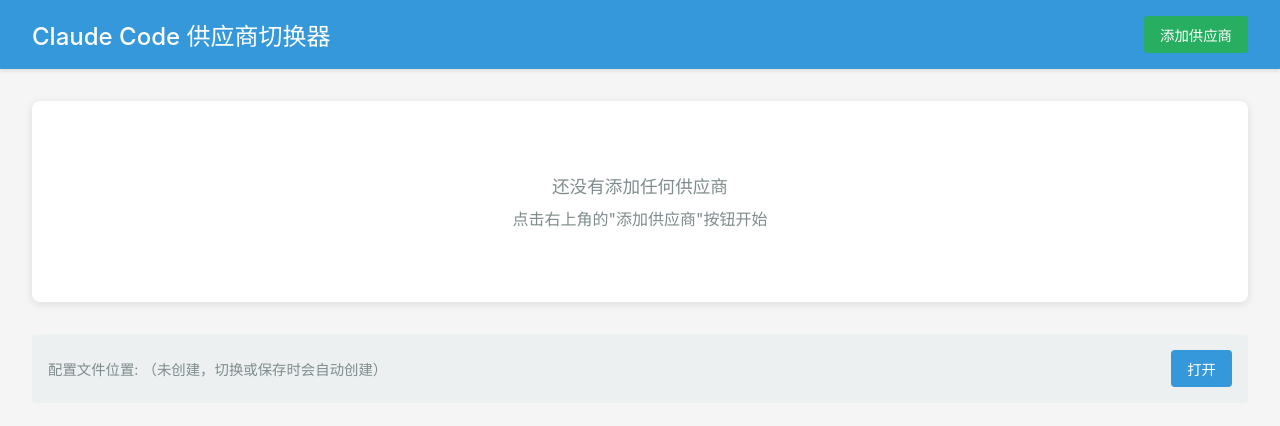
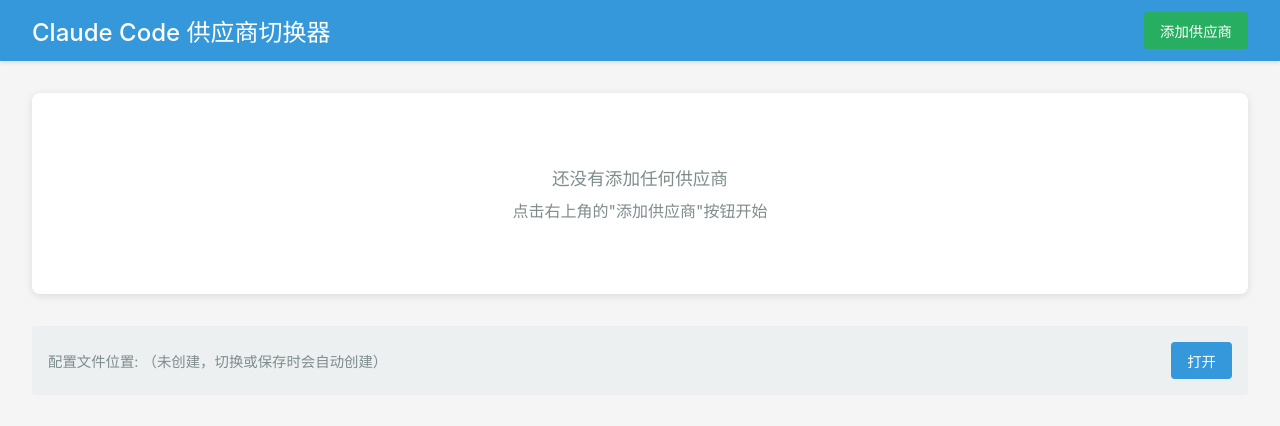
Before and after one commit to lorsque-sir/cc-switch--, a React (Vite) app: page / in a window 1280 px wide. Shown: the top 426 px of the page. Built offline with nearby package versions, Linux system fonts and the light colour scheme.

Commit message:
style: remove window title and adjust header padding for cleaner UI

```diff
--- a/src-tauri/tauri.conf.json
+++ b/src-tauri/tauri.conf.json
@@ -12,7 +12,7 @@
   "app": {
     "windows": [
       {
-        "title": "CC Switch - Claude Code 供应商切换工具",
+        "title": "",
         "width": 900,
         "height": 650,
         "minWidth": 800,
--- a/src/App.css
+++ b/src/App.css
@@ -7,12 +7,13 @@
 .app-header {
   background: #3498db;
   color: white;
-  padding: 1rem 2rem;
+  padding: 0.75rem 2rem;
   display: flex;
   justify-content: space-between;
   align-items: center;
   box-shadow: 0 2px 4px rgba(0, 0, 0, 0.1);
   user-select: none;
+  min-height: 3rem;
 }
 
 .app-header h1 {
```
